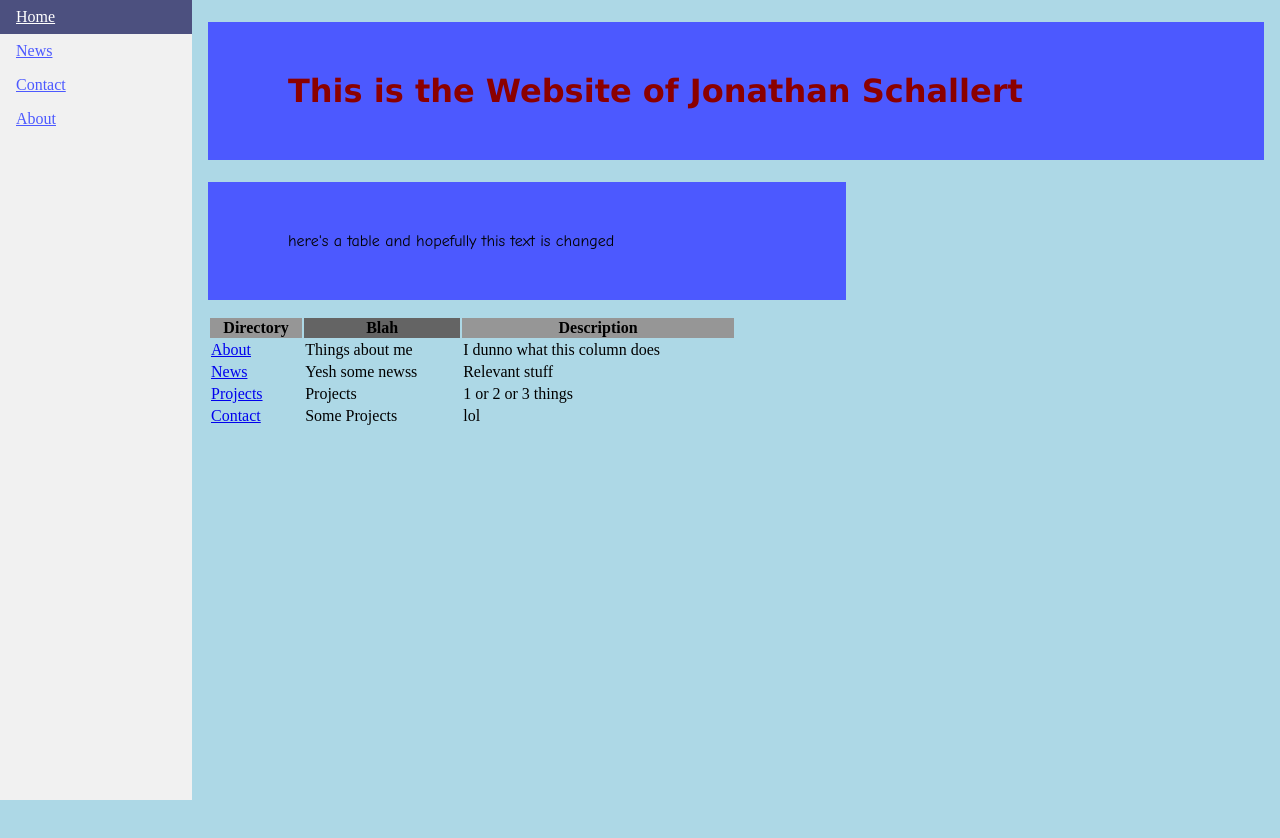
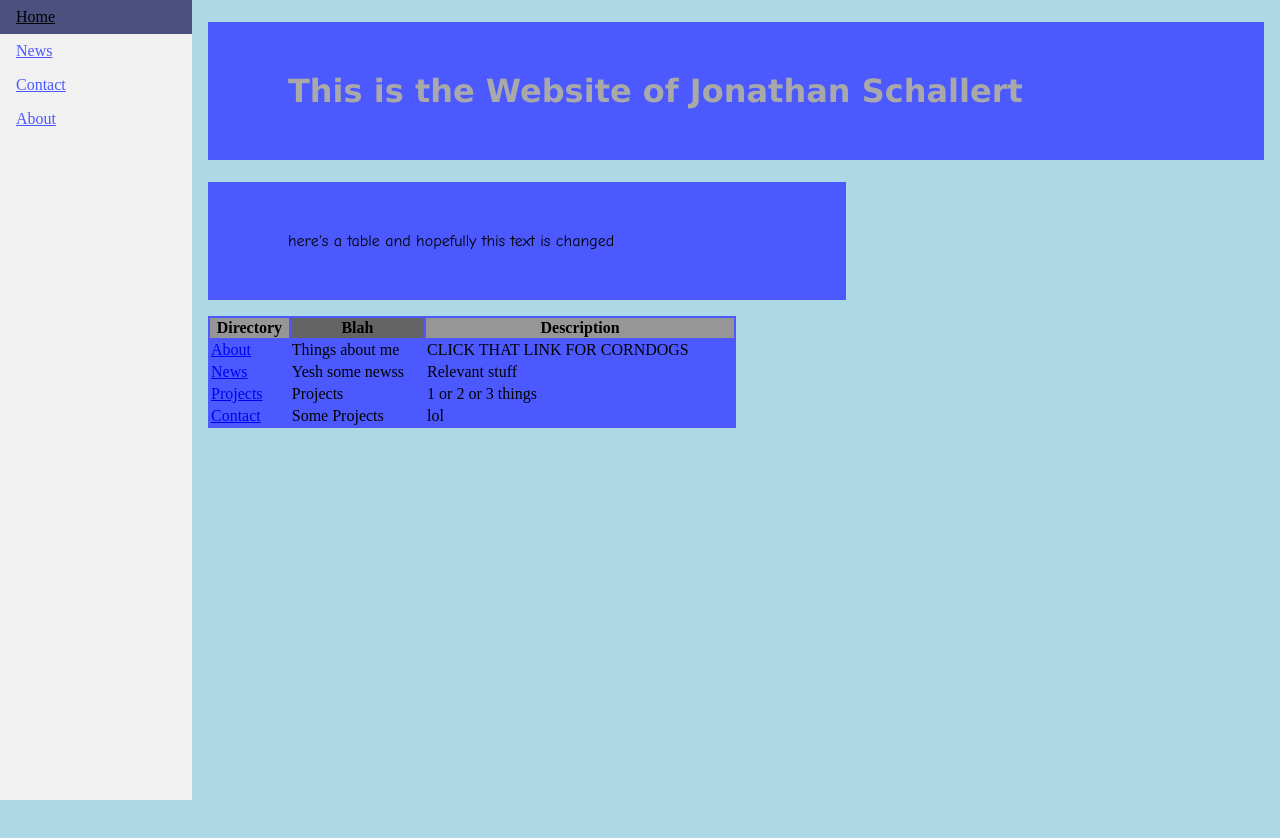
Before and after one commit to JSchallert/jschallert.github.io, a plain HTML site: page index.html in a window 1280 px wide. Drawn offline with Linux system fonts and the light colour scheme.

Commit message:
Tried to fix sidebar again

```diff
--- a/index.html
+++ b/index.html
@@ -1,5 +1,6 @@
 <!DOCTYPE html>
 <html>
+
 <head>
 <title>Jonathan Schallert</title>
 <meta charset="UTF-8">
@@ -8,6 +9,7 @@
 <meta name="author" content="Jonathan Schallert">
 <link rel="shortcut icon" href="JS.ico" />
 </head>
+
 <div>
 <ul>
   <li><a href="default.asp">Home</a></li>
@@ -19,7 +21,6 @@
 
 <div style="margin-left:15%;padding:1px 16px;height:1000px;">
 <link rel="stylesheet" type="text/css" href="test.css" media="screen" />
-
 <h1 style="background-color:#4C59FF">
   <!-- This is a comment-->
 This is the Website of Jonathan Schallert
@@ -27,7 +28,7 @@ This is the Website of Jonathan Schallert
 </h1>
 
 <p style="width:50%;background-color:#4C59FF"> here's a table and hopefully this text is changed
-<table style="width:50%">
+<table style="width:50%;background-color:#4C59FF">
 
   <tr>
     <th style="background-color:rgb(150,150,150)">Directory</th>
@@ -38,7 +39,7 @@ This is the Website of Jonathan Schallert
   <tr>
     <td><a href="http://corndogoncorndog.com">About</a></td>
     <td>Things about me</td>
-    <td>I dunno what this column does</td>
+    <td>CLICK THAT LINK FOR CORNDOGS</td>
   </tr>
 
   <tr>
@@ -64,6 +65,7 @@ This is the Website of Jonathan Schallert
     <td>Some Projects</td>
     <td>lol</td>
   </tr>
+
 </table>
 </p>
 </div>
--- a/test.css
+++ b/test.css
@@ -3,7 +3,7 @@ body{
   margin: inherit;}
 
 h1 {
-    color: darkred;
+    color: darkgray;
     font-family: verdana;
     padding: 50px 30px 50px 80px;}
 
@@ -30,8 +30,8 @@ li a {
 
 li a.active {
   background-color: #00097F;
-  color: black;}
+  color: gray;}
 
 li a:hover:not(.active) {
   background-color: #4C507f;
-  color: white;}
+  color: black;}
```
